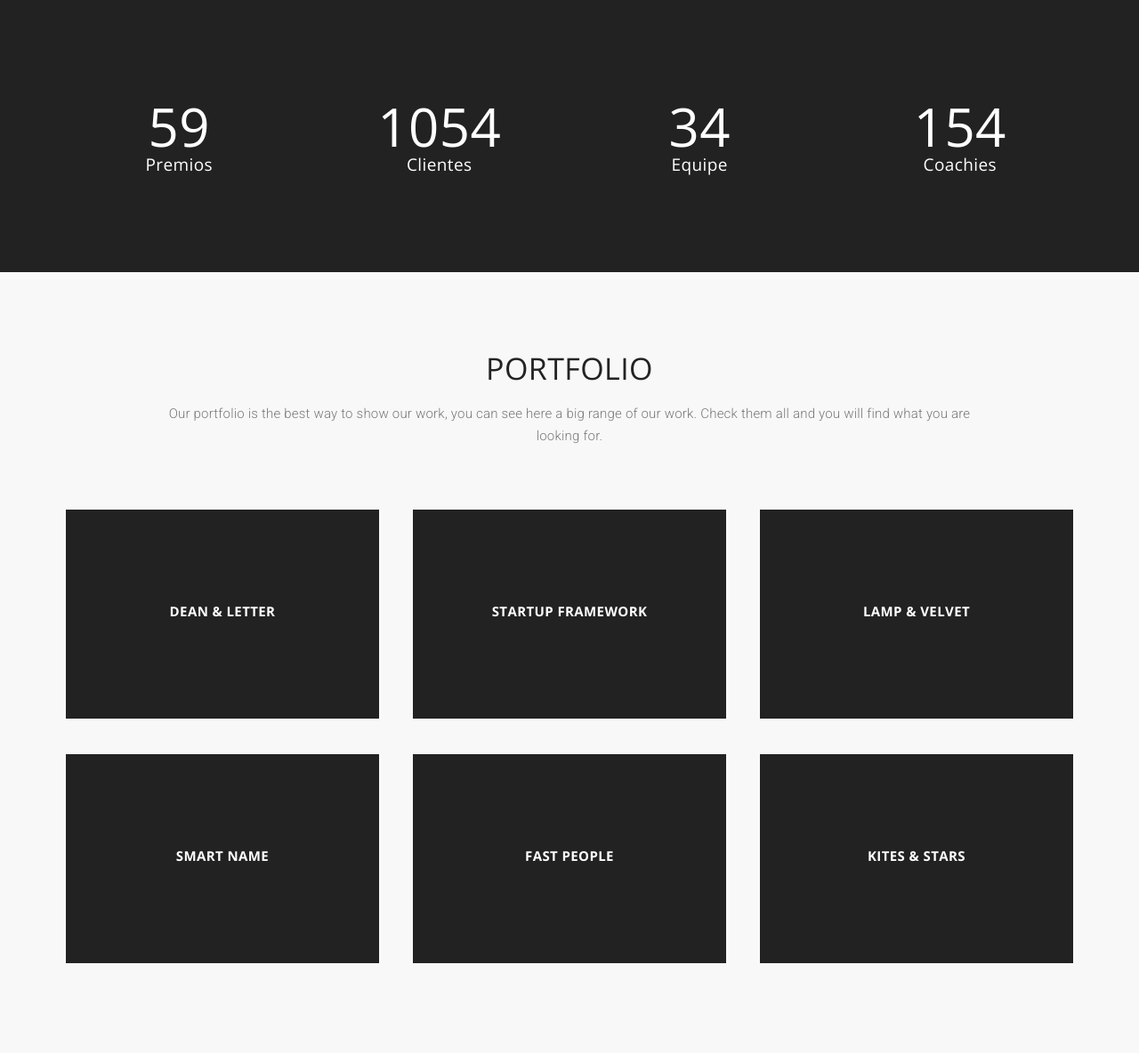
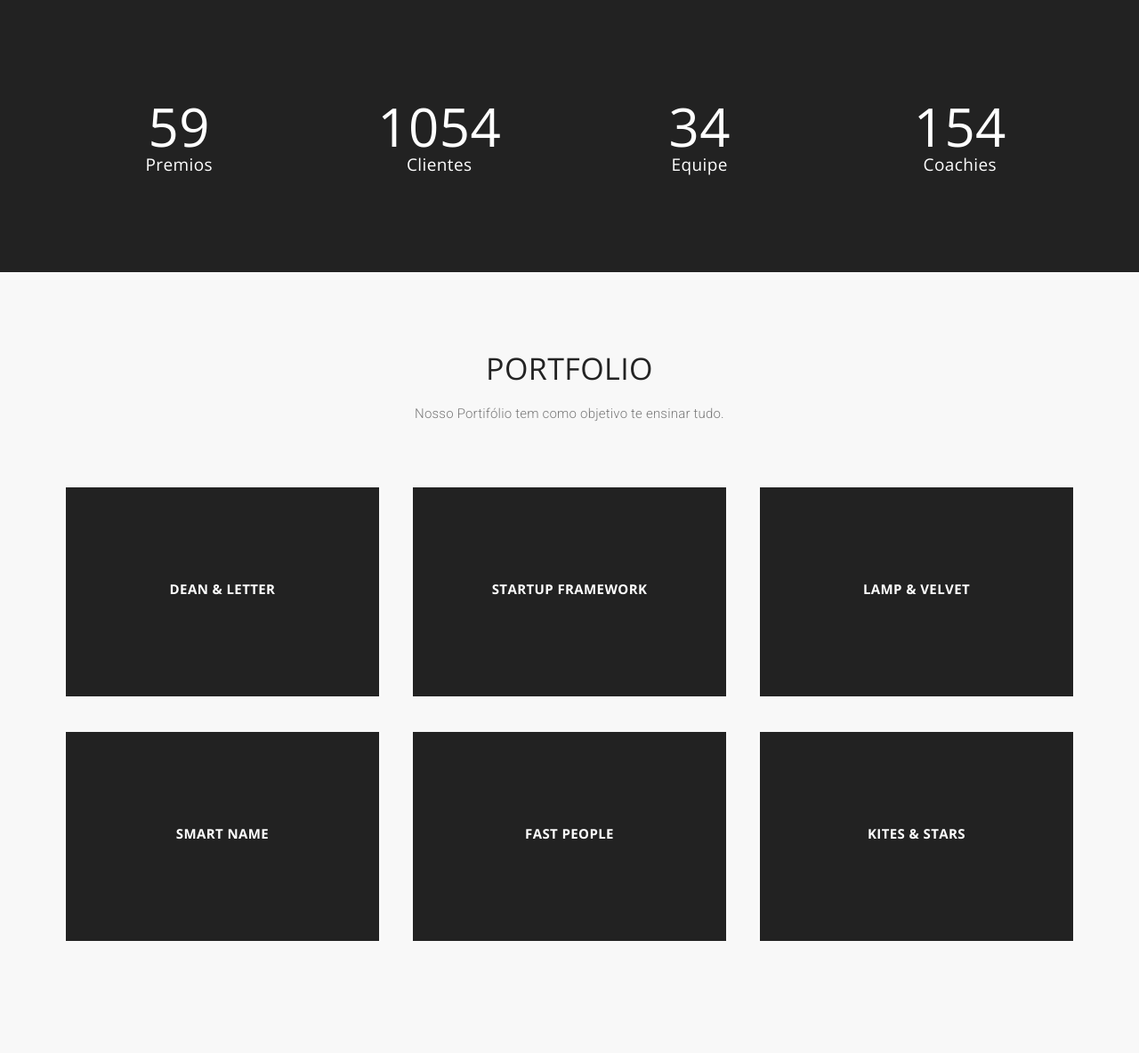
Before and after one commit to joaoveronezi/NewProjectRepo, a CodeIgniter app: page /projeto-novo/ in a window 1280 px wide. Shown: the part 1136-2320 px from the top of the page at 89% size. Run offline with CodeIgniter, Linux system fonts and the light colour scheme; some libraries are stand-ins or nearby versions; some web fonts are replaced.

Commit message:
Pequenas Mudanças na Home

```diff
--- a/application/views/home.php
+++ b/application/views/home.php
@@ -58,7 +58,7 @@
 				<div class="col-lg-12 text-center">
 					<div class="section-title">
 						<h2>Portfolio</h2>
-						<p>Our portfolio is the best way to show our work, you can see here a big range of our work. Check them all and you will find what you are looking for.</p>
+						<p>Nosso Portifólio tem como objetivo te ensinar tudo.</p>
 					</div>
 				</div>
 			</div>
```
